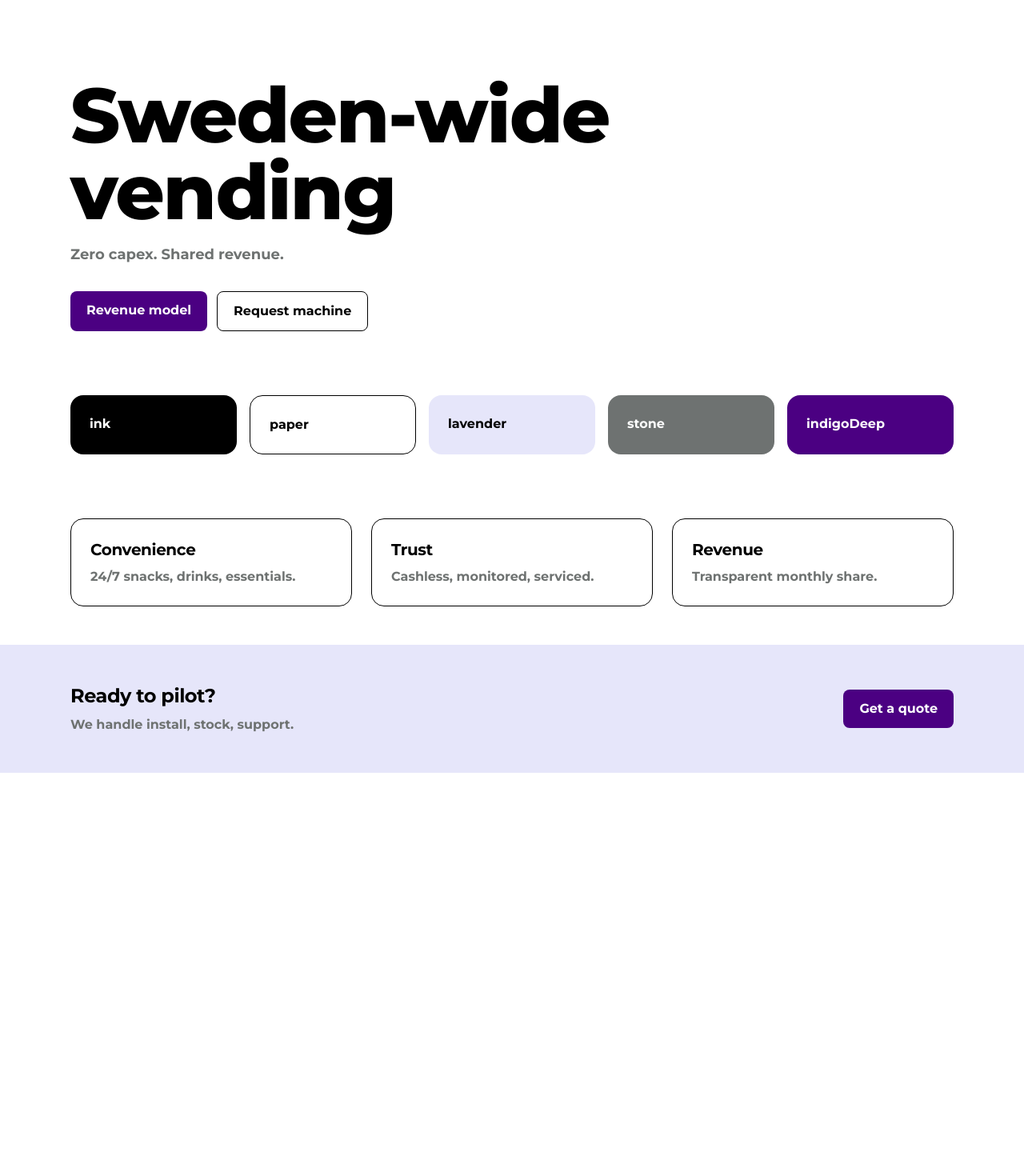
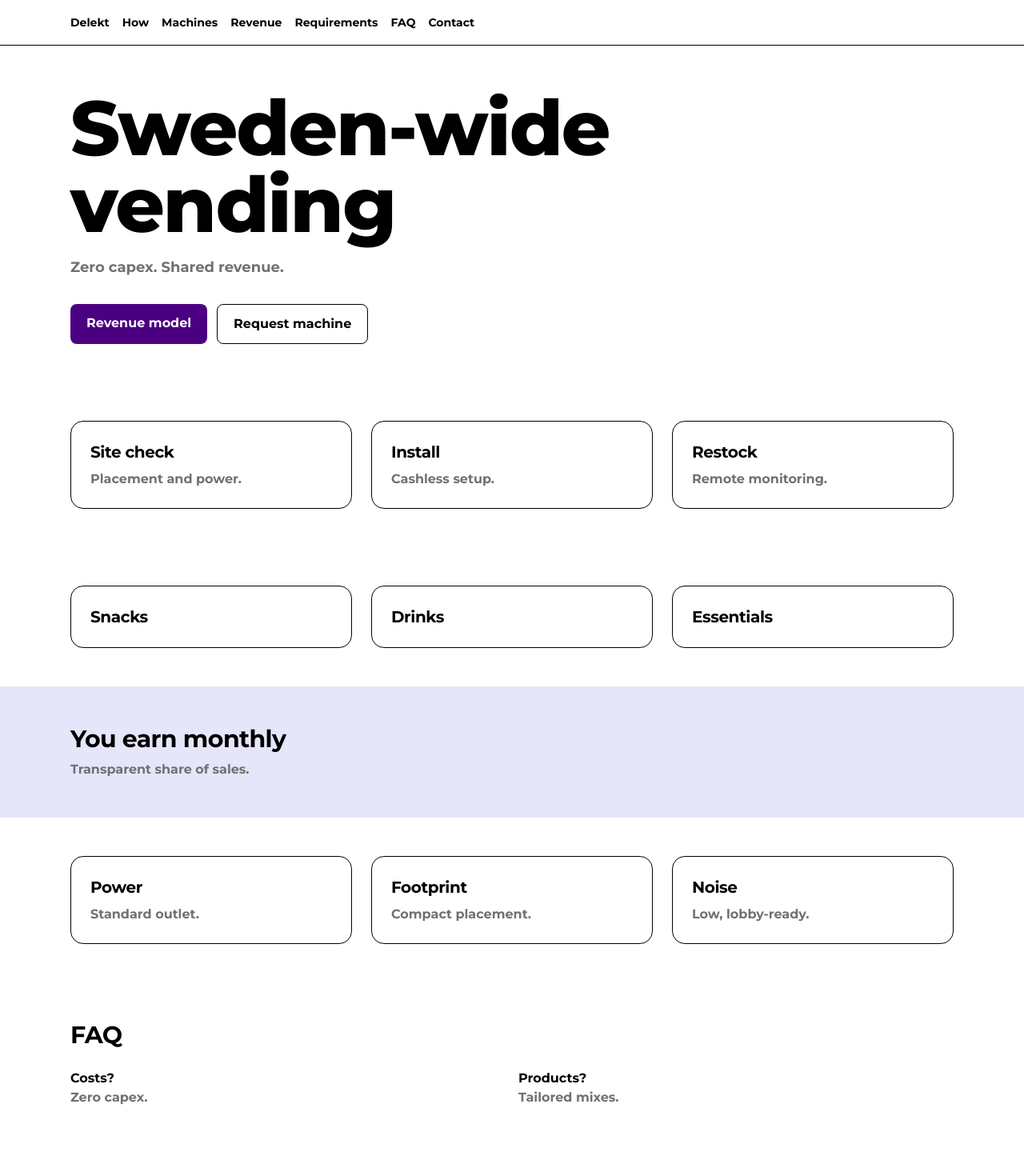
Before and after one commit to MiladArbabi/delekt-website, a Next.js app in the folder site/: page / in a window 1280 px wide. Shown: the top 1470 px of the page at 80% size. Before the commit the page ends 966 px from the top, so only its background shows below. Built offline with nearby package versions, Linux system fonts and the light colour scheme.

Commit message:
feat(home): sticky anchor nav and hero CTAs (#9)

```diff
--- a/site/src/app/globals.css
+++ b/site/src/app/globals.css
@@ -9,5 +9,6 @@
 }
 
 :root { color-scheme: light; }
+html { scroll-behavior: smooth; }
 body { background-color: var(--color-paper); color: var(--color-ink); }
 h1,h2,h3 { letter-spacing: -0.02em; }
--- a/site/src/app/page.tsx
+++ b/site/src/app/page.tsx
@@ -1,45 +1,80 @@
+const Nav = () => (
+  <nav className="fixed top-0 inset-x-0 z-50 bg-white/70 backdrop-blur border-b">
+    <div className="mx-auto max-w-6xl px-6 h-14 flex items-center gap-4 text-sm">
+      <a href="#home" className="font-semibold">Delekt</a>
+      <div className="hidden md:flex gap-4">
+        <a href="#how">How</a>
+        <a href="#machines">Machines</a>
+        <a href="#revenue">Revenue</a>
+        <a href="#requirements">Requirements</a>
+        <a href="#faq">FAQ</a>
+        <a href="#contact">Contact</a>
+      </div>
+    </div>
+  </nav>
+)
+
 export default function Page() {
   return (
     <main className="min-h-screen bg-paper text-ink">
-      <section className="mx-auto max-w-6xl px-6 pt-24 pb-12">
+      <Nav />
+      <section id="home" className="mx-auto max-w-6xl px-6 pt-28 pb-12">
         <h1 className="text-6xl md:text-8xl font-extrabold tracking-tight">Sweden-wide vending</h1>
         <p className="mt-4 text-lg text-stone">Zero capex. Shared revenue.</p>
         <div className="mt-8 flex flex-wrap gap-3">
-          <a href="/for-property-managers" className="rounded-lg px-5 py-3 bg-indigoDeep text-white">Revenue model</a>
-          <a href="/contact" className="rounded-lg px-5 py-3 border">Request machine</a>
+          <a href="#revenue" className="rounded-lg px-5 py-3 bg-indigoDeep text-white">Revenue model</a>
+          <a href="#contact" className="rounded-lg px-5 py-3 border">Request machine</a>
         </div>
       </section>
 
-      <section className="mx-auto max-w-6xl px-6 py-8 grid grid-cols-2 md:grid-cols-5 gap-4">
-        <div className="rounded-2xl p-6 text-white bg-ink">ink</div>
-        <div className="rounded-2xl p-6 border bg-paper">paper</div>
-        <div className="rounded-2xl p-6 bg-lavender">lavender</div>
-        <div className="rounded-2xl p-6 text-white bg-stone">stone</div>
-        <div className="rounded-2xl p-6 text-white bg-indigoDeep">indigoDeep</div>
-      </section>
-
-      <section className="mx-auto max-w-6xl px-6 py-12 grid gap-6 md:grid-cols-3">
+      <section id="how" className="mx-auto max-w-6xl px-6 py-12 grid gap-6 md:grid-cols-3">
         <div className="rounded-2xl border p-6">
-          <h3 className="text-xl font-bold">Convenience</h3>
-          <p className="mt-2 text-stone">24/7 snacks, drinks, essentials.</p>
+          <h3 className="text-xl font-bold">Site check</h3>
+          <p className="mt-2 text-stone">Placement and power.</p>
         </div>
         <div className="rounded-2xl border p-6">
-          <h3 className="text-xl font-bold">Trust</h3>
-          <p className="mt-2 text-stone">Cashless, monitored, serviced.</p>
+          <h3 className="text-xl font-bold">Install</h3>
+          <p className="mt-2 text-stone">Cashless setup.</p>
         </div>
         <div className="rounded-2xl border p-6">
-          <h3 className="text-xl font-bold">Revenue</h3>
-          <p className="mt-2 text-stone">Transparent monthly share.</p>
+          <h3 className="text-xl font-bold">Restock</h3>
+          <p className="mt-2 text-stone">Remote monitoring.</p>
         </div>
       </section>
 
-      <section className="bg-lavender">
-        <div className="mx-auto max-w-6xl px-6 py-12 flex flex-col md:flex-row items-start md:items-center justify-between gap-6">
-          <div>
-            <h2 className="text-2xl font-bold">Ready to pilot?</h2>
-            <p className="mt-2 text-stone">We handle install, stock, support.</p>
-          </div>
-          <a href="/contact" className="rounded-lg px-5 py-3 bg-indigoDeep text-white">Get a quote</a>
+      <section id="machines" className="mx-auto max-w-6xl px-6 py-12 grid grid-cols-1 md:grid-cols-3 gap-6">
+        <div className="rounded-2xl border p-6"><h3 className="text-xl font-bold">Snacks</h3></div>
+        <div className="rounded-2xl border p-6"><h3 className="text-xl font-bold">Drinks</h3></div>
+        <div className="rounded-2xl border p-6"><h3 className="text-xl font-bold">Essentials</h3></div>
+      </section>
+
+      <section id="revenue" className="bg-lavender">
+        <div className="mx-auto max-w-6xl px-6 py-12">
+          <h2 className="text-3xl font-bold">You earn monthly</h2>
+          <p className="mt-2 text-stone">Transparent share of sales.</p>
+        </div>
+      </section>
+
+      <section id="requirements" className="mx-auto max-w-6xl px-6 py-12 grid gap-6 md:grid-cols-3">
+        <div className="rounded-2xl border p-6"><h3 className="text-xl font-bold">Power</h3><p className="mt-2 text-stone">Standard outlet.</p></div>
+        <div className="rounded-2xl border p-6"><h3 className="text-xl font-bold">Footprint</h3><p className="mt-2 text-stone">Compact placement.</p></div>
+        <div className="rounded-2xl border p-6"><h3 className="text-xl font-bold">Noise</h3><p className="mt-2 text-stone">Low, lobby-ready.</p></div>
+      </section>
+
+      <section id="faq" className="mx-auto max-w-6xl px-6 py-12">
+        <h2 className="text-3xl font-bold">FAQ</h2>
+        <div className="mt-6 grid gap-4 md:grid-cols-2">
+          <div><h4 className="font-semibold">Costs?</h4><p className="text-stone">Zero capex.</p></div>
+          <div><h4 className="font-semibold">Products?</h4><p className="text-stone">Tailored mixes.</p></div>
+        </div>
+      </section>
+
+      <section id="contact" className="mx-auto max-w-6xl px-6 py-16">
+        <h2 className="text-3xl font-bold">Contact</h2>
+        <p className="mt-2 text-stone">Tell us about your building.</p>
+        <div className="mt-6 flex flex-wrap gap-3">
+          <a href="mailto:hello@delekt.com" className="rounded-lg px-5 py-3 bg-indigoDeep text-white">Email</a>
+          <a href="tel:+46" className="rounded-lg px-5 py-3 border">Call</a>
         </div>
       </section>
     </main>
```
